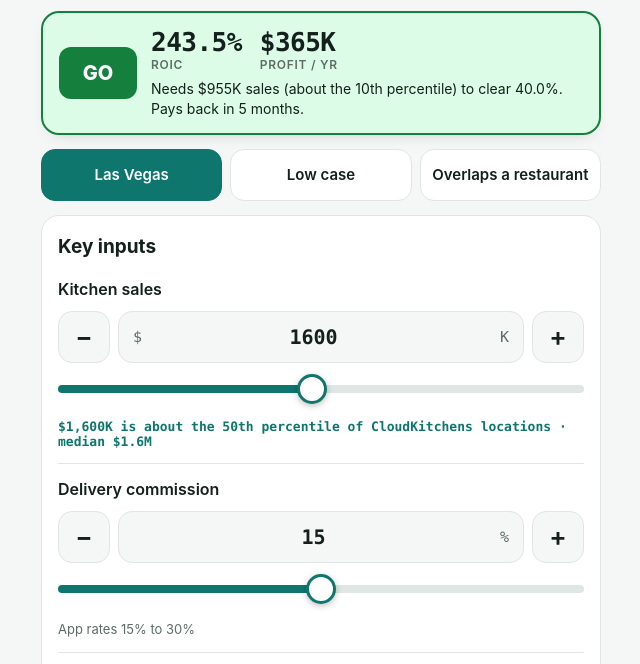
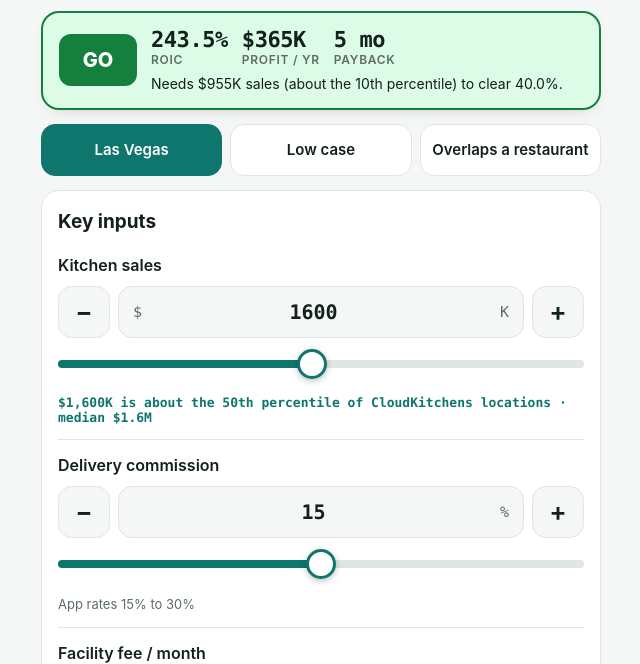
Before and after one commit to cruize69/mocloud, a plain HTML site: page index.html in a window 1280 px wide. Shown: the part 76-740 px from the top of the page, without its empty margins (319-959 px from the left). Drawn offline with Linux system fonts and the light colour scheme.

Commit message:
Show payback in the verdict bar and ROIC panel
Payback (upfront / profit per month) now sits beside ROIC and profit
in the pinned verdict bar, and in the ROIC panel's summary line.

Co-Authored-By: Claude Opus 5.5 <noreply@anthropic.com>

```diff
--- a/index.html
+++ b/index.html
@@ -32,9 +32,9 @@ h1{font-size:24px;line-height:1.15;margin:20px 0 4px;letter-spacing:-.01em}
 #verdict.no{background:var(--nobg);border-color:var(--no)}
 #pill{grid-row:span 2;font-weight:800;font-size:20px;padding:12px 14px;border-radius:12px;color:#fff;background:var(--go);transition:background .3s;min-width:78px;text-align:center}
 .no #pill{background:var(--no)}
-#nums{display:flex;gap:18px;align-items:baseline;flex-wrap:wrap}
+#nums{display:flex;gap:14px;align-items:baseline;flex-wrap:wrap}
 #nums div{display:grid}
-#nums b{font:700 26px var(--mono);font-variant-numeric:tabular-nums;letter-spacing:-.02em}
+#nums b{font:700 22px var(--mono);font-variant-numeric:tabular-nums;letter-spacing:-.02em}
 #nums span{font-size:12px;color:var(--mute);text-transform:uppercase;letter-spacing:.06em;font-weight:600}
 #why{font-size:14px;color:var(--ink)}
 
@@ -103,7 +103,7 @@ footer b{color:var(--ink)}
 
   <div id="verdict" aria-live="polite">
     <div id="pill">GO</div>
-    <div id="nums"><div><b id="n-roic">0%</b><span>ROIC</span></div><div><b id="n-net">$0K</b><span>Profit / yr</span></div></div>
+    <div id="nums"><div><b id="n-roic">0%</b><span>ROIC</span></div><div><b id="n-net">$0K</b><span>Profit / yr</span></div><div><b id="n-pay">–</b><span>Payback</span></div></div>
     <div id="why"></div>
   </div>
 
@@ -203,7 +203,9 @@ function calc(){
   const need=m>0?(h*U+vals[3]+vals[4])/m:Infinity;
   $("verdict").className=go?"":"no"; $("pill").textContent=go?"GO":"NO GO";
   tween($("n-roic"),roic*100,x=>P(x)); tween($("n-net"),net,K);
-  $("why").textContent=(isFinite(need)?`Needs ${K(need)} sales (${where(need)}) to clear ${P(h*100)}.`:"No sales level clears the hurdle.")+(net>0?` Pays back in ${Math.round(U/net*12)} months.`:" Never pays back.");
+  const pay=net>0?Math.round(U/net*12):null;
+  $("n-pay").textContent=pay===null?"Never":pay+" mo";
+  $("why").textContent=isFinite(need)?`Needs ${K(need)} sales (${where(need)}) to clear ${P(h*100)}.`:"No sales level clears the hurdle.";
   $("pctl").textContent=`${K(S)} is ${where(S)} of CloudKitchens locations · median $1.6M`;
   const rows=[S,...vals,cann,net];
   rows.forEach((x,i)=>{const ln=$("ln"+i),neg=i>0&&i<9;
@@ -212,7 +214,7 @@ function calc(){
     ln.querySelector(".bar i").style.width=S?Math.min(100,Math.abs(x)/S*100)+"%":"0";
   });
   $("ln9").style.setProperty("--c",net<0?"var(--no)":"var(--go)");
-  tween($("roic-v"),roic*100,x=>P(x)); $("roic-s").textContent=`${K(net)} ÷ ${K(U)} upfront · hurdle ${P(h*100)}`;
+  tween($("roic-v"),roic*100,x=>P(x)); $("roic-s").textContent=`${K(net)} ÷ ${K(U)} upfront · hurdle ${P(h*100)} · payback ${pay===null?"never":pay+" months"}`;
   $("roic-v").style.color=go?"var(--go)":"var(--no)";
   FIX.forEach(([id,,,,d])=>$(id+"-w").classList.toggle("edited",Math.abs(num(id)-d)>1e-9));
 }
```
